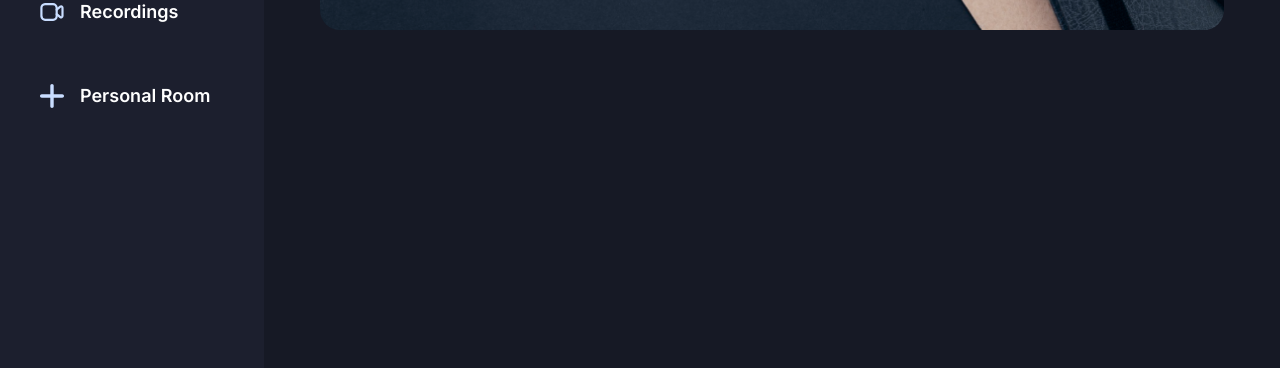
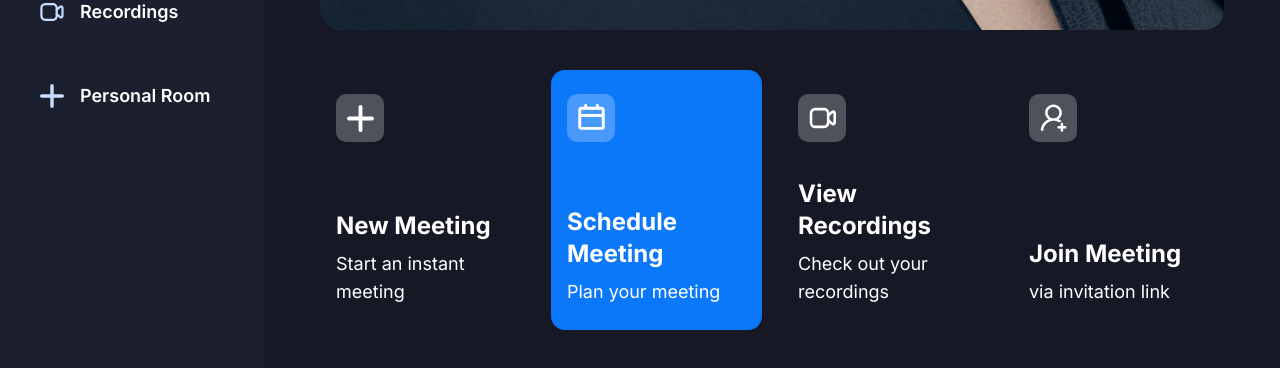
Before and after one commit to KevinKipkoechMutai/complete_videoconferencing_tool, a Next.js app: page / in a window 1280 px wide. Shown: the part 382-750 px from the top of the page. Built offline with nearby package versions, Linux system fonts and the light colour scheme; no server answers.

Commit message:
complete home cards and meeting setup

```diff
--- a/app/(root)/(home)/page.tsx
+++ b/app/(root)/(home)/page.tsx
@@ -1,3 +1,4 @@
+import MeetingTypeList from '@/components/MeetingTypeList'
 import React from 'react'
 
 const Home = () => {
@@ -16,6 +17,7 @@
           </div>
         </div>
       </div>
+      <MeetingTypeList />
     </section>
   )
 }
--- /dev/null
+++ b/components/HomeCard.tsx
@@ -0,0 +1,30 @@
+import React from 'react'
+import Image from 'next/image'
+import { cn } from '@/lib/utils';
+
+interface HomeCardProps {
+    color: string;
+    img: string;
+    title: string;
+    description: string;
+    handleClick: () => void;
+}
+
+const HomeCard = ({ color, img, title, description, handleClick }: HomeCardProps) => {
+  return (
+    <div
+        className={cn("px-4 py-6 flex flex-col justify-between w-full xl:max-w-[270px] min-h-[260px] rounded-[14px] cursor-pointer", color)}
+        onClick={handleClick}
+    >
+        <div className='flex-center glassmorphism size-12 rounded-[10px]'>
+                <Image src={img} alt='meeting' width={27} height={27}/>
+        </div>
+        <div className='flex flex-col gap-2'>
+            <h1 className='text-2xl font-bold'>{title}</h1>
+            <p className='text-lg font-normal'>{description}</p>
+        </div>
+    </div>
+  )
+}
+
+export default HomeCard
--- /dev/null
+++ b/components/MeetingModal.tsx
@@ -0,0 +1,46 @@
+import React, { ReactNode } from 'react'
+import { Dialog, DialogContent, DialogDescription, DialogHeader, DialogTitle, DialogTrigger } from './ui/dialog';
+import Image from 'next/image';
+import { cn } from '@/lib/utils';
+import { Button } from './ui/button';
+
+interface MeetingModalProps {
+    isOpen: boolean;
+    title: string;
+    className?: string;
+    buttonText: string;
+    handleClick: () => void;
+    onClose: () => void;
+    children?: ReactNode;
+    image?: string;
+    buttonIcon?: string;
+}
+
+const MeetingModal = ({isOpen, onClose, image, title, className, buttonText, handleClick, children, buttonIcon}: MeetingModalProps) => {
+  return (
+    <Dialog open={isOpen} onOpenChange={onClose}>
+        <DialogContent className='flex w-full max-w-[520px] flex-col gap-6 border-none bg-dark-1 px-6 py-9 text-white'>
+            <div className='flex flex-col gap-6'>
+                {
+                    image &&
+                    <div className='flex justify-center'>
+                        <Image src={image} alt="image" width={72} height={72}/>
+                    </div>
+                }
+                <h1 className={cn('text-3xl font-bold leading-[42px]', className)}>{title}</h1>
+                {children}
+                <Button
+                    className='bg-blue-1 focus-visible:ring-0 focus-visible:ring-offset-0'
+                    onClick={handleClick}
+                >
+                    {buttonIcon && (<Image src={buttonIcon} alt="buttonIcon" width={13} height={13}/>)}
+                        &nbsp;
+                    {buttonText || 'Schedule Meeting'}
+                </Button>
+            </div>
+        </DialogContent>
+    </Dialog>
+  )
+}
+
+export default MeetingModal
--- /dev/null
+++ b/components/MeetingTypeList.tsx
@@ -0,0 +1,67 @@
+"use client"
+
+import Image from 'next/image'
+import React, { useState } from 'react'
+import HomeCard from './HomeCard'
+import { useRouter } from 'next/navigation'
+import MeetingModal from './MeetingModal'
+
+const MeetingTypeList = () => {
+
+    const router = useRouter()
+
+    const [meetingState, setMeetingState] =
+        useState<'isScheduleMeeting' | 'isJoiningMeeting' | 'isInstantMeeting' | undefined>()
+
+    const createMeeting = () => {
+
+    }
+
+  return (
+    <section className='grid grid-cols-1 gap-5 md:grid-cols-2 xl:grid-cols-4'>
+        <HomeCard
+            img='/icons/add-meeting.svg'
+            title='New Meeting'
+            description='Start an instant meeting'
+            color='bg-orange-1'
+            handleClick={() => setMeetingState('isInstantMeeting')}
+
+        />
+        <HomeCard
+            img='/icons/schedule.svg'
+            title='Schedule Meeting'
+            description='Plan your meeting'
+            color='bg-blue-1'
+            handleClick={() => setMeetingState('isScheduleMeeting')}
+
+        />
+        <HomeCard
+            img='/icons/recordings.svg'
+            title='View Recordings'
+            description='Check out your recordings'
+            color='bg-purple-1'
+            handleClick={() => router.push('/recordings')}
+
+        />
+        <HomeCard
+            img='/icons/join-meeting.svg'
+            title='Join Meeting'
+            description='via invitation link'
+            color='bg-yellow-1'
+            handleClick={() => setMeetingState('isJoiningMeeting')}
+
+        />
+
+        <MeetingModal
+            isOpen={meetingState === 'isInstantMeeting'}
+            onClose={() => setMeetingState(undefined)}
+            title="Start an instant meeting"
+            className="text-center"
+            buttonText="Start Meeting"
+            handleClick={createMeeting}
+        />
+    </section>
+  )
+}
+
+export default MeetingTypeList
--- /dev/null
+++ b/components/ui/dialog.tsx
@@ -0,0 +1,122 @@
+"use client"
+
+import * as React from "react"
+import * as DialogPrimitive from "@radix-ui/react-dialog"
+import { X } from "lucide-react"
+
+import { cn } from "@/lib/utils"
+
+const Dialog = DialogPrimitive.Root
+
+const DialogTrigger = DialogPrimitive.Trigger
+
+const DialogPortal = DialogPrimitive.Portal
+
+const DialogClose = DialogPrimitive.Close
+
+const DialogOverlay = React.forwardRef<
+  React.ElementRef<typeof DialogPrimitive.Overlay>,
+  React.ComponentPropsWithoutRef<typeof DialogPrimitive.Overlay>
+>(({ className, ...props }, ref) => (
+  <DialogPrimitive.Overlay
+    ref={ref}
+    className={cn(
+      "fixed inset-0 z-50 bg-black/80  data-[state=open]:animate-in data-[state=closed]:animate-out data-[state=closed]:fade-out-0 data-[state=open]:fade-in-0",
+      className
+    )}
+    {...props}
+  />
+))
+DialogOverlay.displayName = DialogPrimitive.Overlay.displayName
+
+const DialogContent = React.forwardRef<
+  React.ElementRef<typeof DialogPrimitive.Content>,
+  React.ComponentPropsWithoutRef<typeof DialogPrimitive.Content>
+>(({ className, children, ...props }, ref) => (
+  <DialogPortal>
+    <DialogOverlay />
+    <DialogPrimitive.Content
+      ref={ref}
+      className={cn(
+        "fixed left-[50%] top-[50%] z-50 grid w-full max-w-lg translate-x-[-50%] translate-y-[-50%] gap-4 border bg-background p-6 shadow-lg duration-200 data-[state=open]:animate-in data-[state=closed]:animate-out data-[state=closed]:fade-out-0 data-[state=open]:fade-in-0 data-[state=closed]:zoom-out-95 data-[state=open]:zoom-in-95 data-[state=closed]:slide-out-to-left-1/2 data-[state=closed]:slide-out-to-top-[48%] data-[state=open]:slide-in-from-left-1/2 data-[state=open]:slide-in-from-top-[48%] sm:rounded-lg",
+        className
+      )}
+      {...props}
+    >
+      {children}
+      <DialogPrimitive.Close className="absolute right-4 top-4 rounded-sm opacity-70 ring-offset-background transition-opacity hover:opacity-100 focus:outline-none focus:ring-2 focus:ring-ring focus:ring-offset-2 disabled:pointer-events-none data-[state=open]:bg-accent data-[state=open]:text-muted-foreground">
+        <X className="h-4 w-4" />
+        <span className="sr-only">Close</span>
+      </DialogPrimitive.Close>
+    </DialogPrimitive.Content>
+  </DialogPortal>
+))
+DialogContent.displayName = DialogPrimitive.Content.displayName
+
+const DialogHeader = ({
+  className,
+  ...props
+}: React.HTMLAttributes<HTMLDivElement>) => (
+  <div
+    className={cn(
+      "flex flex-col space-y-1.5 text-center sm:text-left",
+      className
+    )}
+    {...props}
+  />
+)
+DialogHeader.displayName = "DialogHeader"
+
+const DialogFooter = ({
+  className,
+  ...props
+}: React.HTMLAttributes<HTMLDivElement>) => (
+  <div
+    className={cn(
+      "flex flex-col-reverse sm:flex-row sm:justify-end sm:space-x-2",
+      className
+    )}
+    {...props}
+  />
+)
+DialogFooter.displayName = "DialogFooter"
+
+const DialogTitle = React.forwardRef<
+  React.ElementRef<typeof DialogPrimitive.Title>,
+  React.ComponentPropsWithoutRef<typeof DialogPrimitive.Title>
+>(({ className, ...props }, ref) => (
+  <DialogPrimitive.Title
+    ref={ref}
+    className={cn(
+      "text-lg font-semibold leading-none tracking-tight",
+      className
+    )}
+    {...props}
+  />
+))
+DialogTitle.displayName = DialogPrimitive.Title.displayName
+
+const DialogDescription = React.forwardRef<
+  React.ElementRef<typeof DialogPrimitive.Description>,
+  React.ComponentPropsWithoutRef<typeof DialogPrimitive.Description>
+>(({ className, ...props }, ref) => (
+  <DialogPrimitive.Description
+    ref={ref}
+    className={cn("text-sm text-muted-foreground", className)}
+    {...props}
+  />
+))
+DialogDescription.displayName = DialogPrimitive.Description.displayName
+
+export {
+  Dialog,
+  DialogPortal,
+  DialogOverlay,
+  DialogClose,
+  DialogTrigger,
+  DialogContent,
+  DialogHeader,
+  DialogFooter,
+  DialogTitle,
+  DialogDescription,
+}
```
